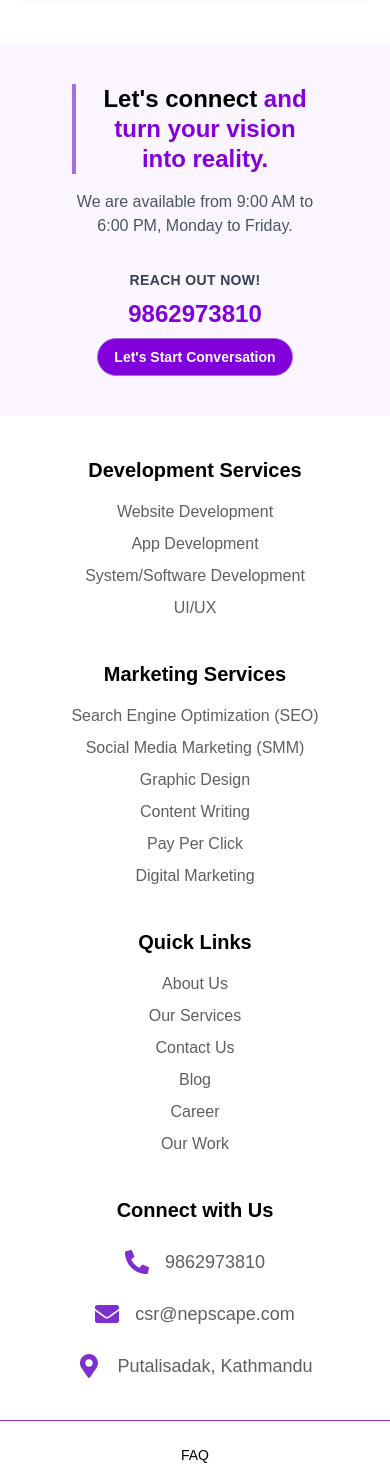
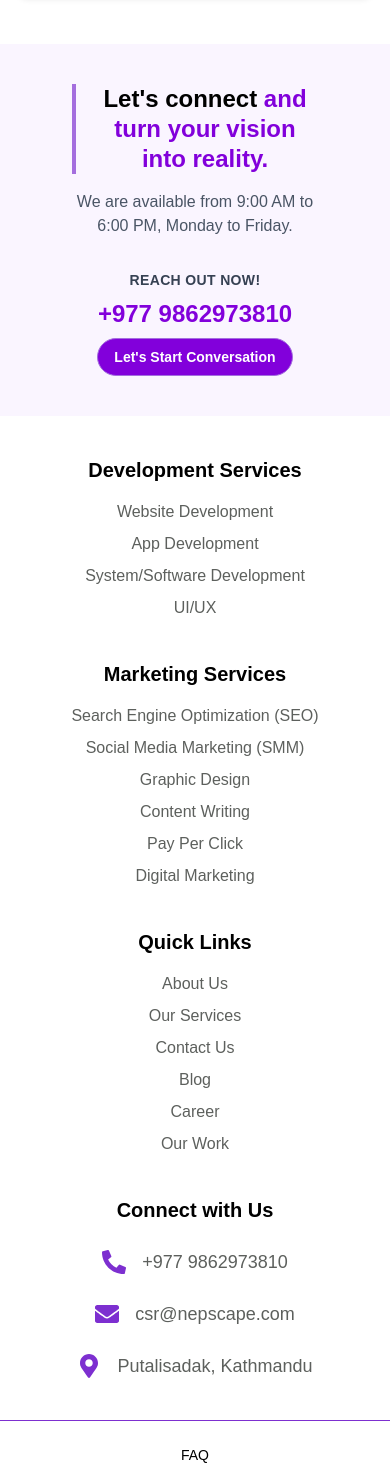
Before and after one commit to shashankneupane0427/Nepscape, a Next.js app: page / in a window 390 px wide. Shown: the part 10186-11659 px from the top of the page. Built offline with nearby package versions, Linux system fonts and the light colour scheme.

Commit message:
fix: update phone number format in Footer component for consistency

```diff
--- a/components/Footer.tsx
+++ b/components/Footer.tsx
@@ -42,7 +42,7 @@ const Footer: React.FC = () => {
                   className="text-2xl sm:text-3xl md:text-4xl font-bold text-purple-700 my-2 cursor-pointer"
                   target="_blank"
                 >
-                  9862973810
+                 +977 9862973810
                 </a>
 
                 <a
@@ -102,7 +102,7 @@ const Footer: React.FC = () => {
               <ul className="space-y-6">
                 <li className="flex items-center text-lg text-[#5d605d] justify-center sm:justify-start">
                   <FaPhoneAlt className="mr-4 text-[#7d2fd0] text-2xl" />
-                  <a href="tel:+9862973810" className="text-[#5d605d] hover:text-[#7d2fd0] hover:underline">9862973810</a>
+                  <a href="tel:+9862973810" className="text-[#5d605d] hover:text-[#7d2fd0] hover:underline">+977 9862973810</a>
                 </li>
                 <li className="flex items-center text-lg text-[#5d605d] justify-center sm:justify-start">
                 <FaEnvelope className="mr-4 text-[#7d2fd0] text-2xl" />
```
